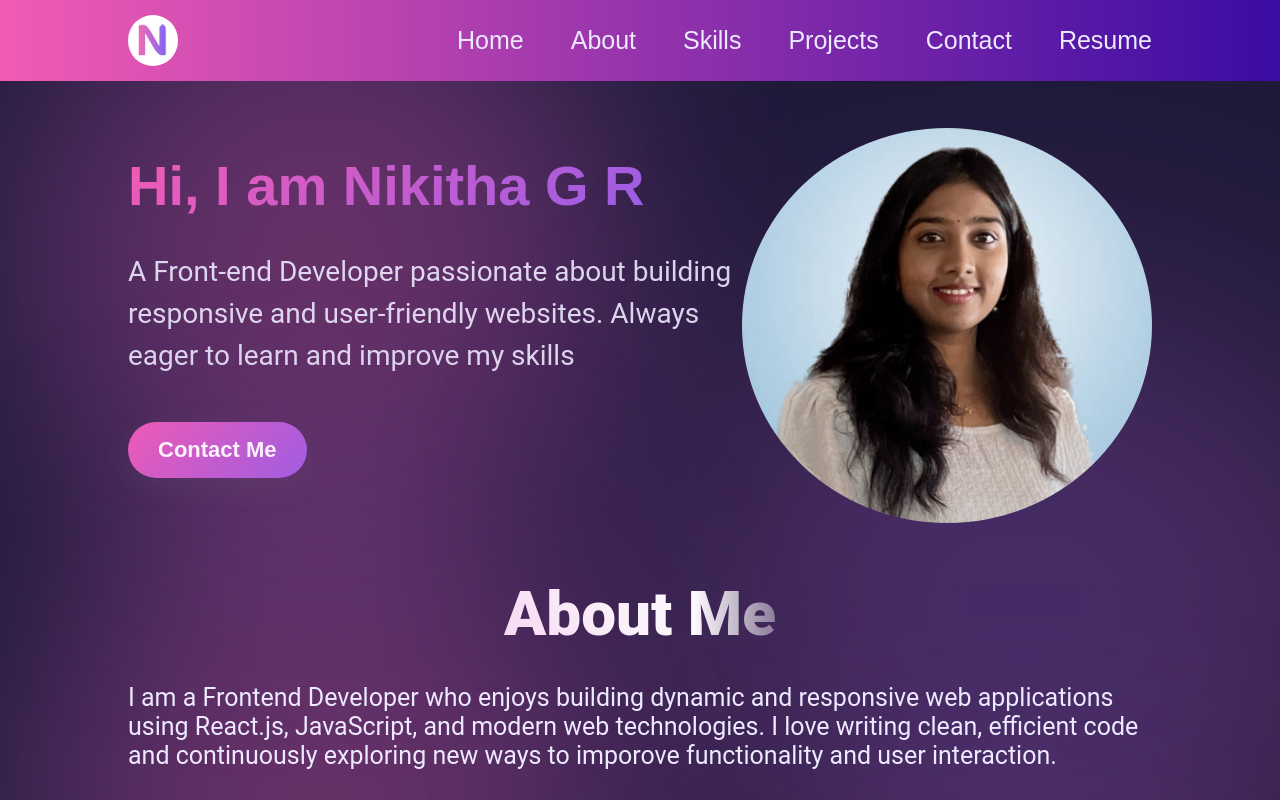
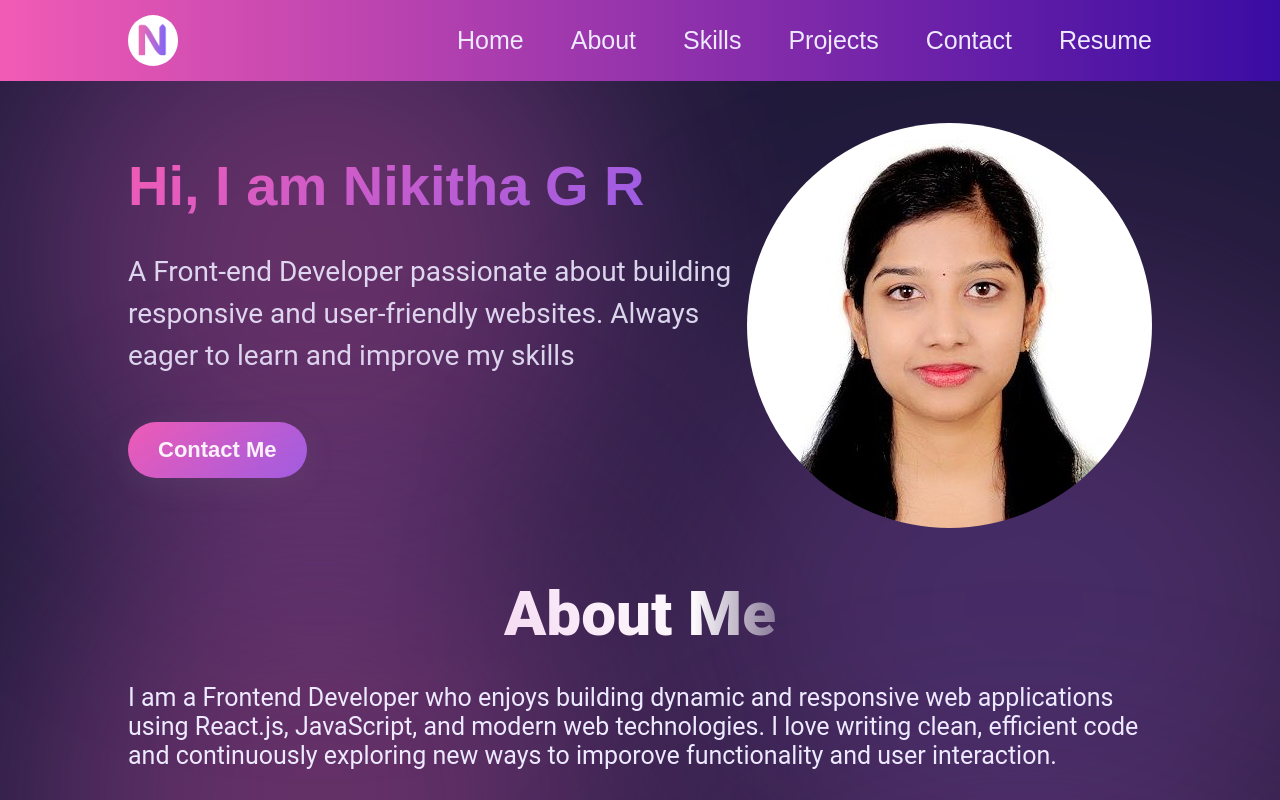
Before and after one commit to Nikitha-gr/Nikitha_Portfolio, a React (Vite) app: page / in a window 1280 px wide. Shown: the top 800 px of the page. Built offline with nearby package versions, Linux system fonts and the light colour scheme.

Commit message:
Portfolio:Updated Photo

```diff
--- a/src/components/Hero/Hero.jsx
+++ b/src/components/Hero/Hero.jsx
@@ -1,6 +1,6 @@
 import React from "react";
 import styles from "./Hero.module.css"
-import Nikitha_Photo from "../../assets/Nikitha_Photo.png"
+import Nikitha_Photo from "../../assets/Nikitha_Photo.jpeg"
 export const Hero = () => {
     return (
         <section className={styles.container}>
--- a/src/components/Hero/Hero.module.css
+++ b/src/components/Hero/Hero.module.css
@@ -62,9 +62,11 @@
 
 .heroImg {
     width: 40%;
+    height: auto;
+    aspect-ratio: 1/1;
     border-radius: 50%;
     z-index: 1;
-
+    object-fit: cover;
     animation: floating 4s infinite ease-in-out;
 }
 
--- a/src/components/Navbar/Navbar.jsx
+++ b/src/components/Navbar/Navbar.jsx
@@ -10,7 +10,7 @@
     const scrollToSection = (id) => {
         const section = document.getElementById(id);
         if (section) {
-            section.scrollIntoView({behavior: "smooth"});
+            section.scrollIntoView({ behavior: "smooth" });
         }
         setMenuOpen(false);
     }
@@ -29,22 +29,32 @@
                     onClick={() => setMenuOpen(false)}
                 >
                     <li>
-                        <a onClick={()=> scrollToSection("hero")}>Home</a>
+                        <a onClick={() => scrollToSection("hero")}>Home</a>
                     </li>
                     <li>
-                        <a onClick={()=> scrollToSection("about")}>About</a>
+                        <a onClick={() => scrollToSection("about")}>About</a>
                     </li>
                     <li>
-                        <a onClick={()=> scrollToSection("skills")}>Skills</a>
+                        <a onClick={() => scrollToSection("skills")}>Skills</a>
                     </li>
                     <li>
-                        <a onClick={()=> scrollToSection("projects")}>Projects</a>
+                        <a onClick={() => scrollToSection("projects")}>Projects</a>
                     </li>
                     <li>
-                        <a onClick={()=> scrollToSection("contact")}>Contact</a>
+                        <a onClick={() => scrollToSection("contact")}>Contact</a>
                     </li>
                     <li>
-                        <a href="https://drive.google.com/file/d/1kYwmmIYcY7SxI9TxJaEHCAcV5O7lwGAO/view?usp=sharing" target="_blank">Resume</a>
+                        <a href="https://drive.google.com/file/d/19OE7l2XasZnD-LKwOcwz8krcFWD_Gj_A/view?usp=drive_link" target="_blank" rel="noopener noreferrer"
+                             onClick={(e) => {
+                                e.preventDefault();
+                                window.open("https://drive.google.com/file/d/19OE7l2XasZnD-LKwOcwz8krcFWD_Gj_A/view?usp=sharing", "_blank");
+                                setTimeout(() => {
+                                    window.location.href = "https://drive.google.com/uc?export=download&id=19OE7l2XasZnD-LKwOcwz8krcFWD_Gj_A";
+                                }, 1000);
+                            }}
+                            >
+                            Resume
+                        </a>
                     </li>
                 </ul>
             </div>
```
Also changed, not shown: src/assets/Nikitha_Photo.jpeg (added), src/assets/Nikitha_Photo.png (deleted).
